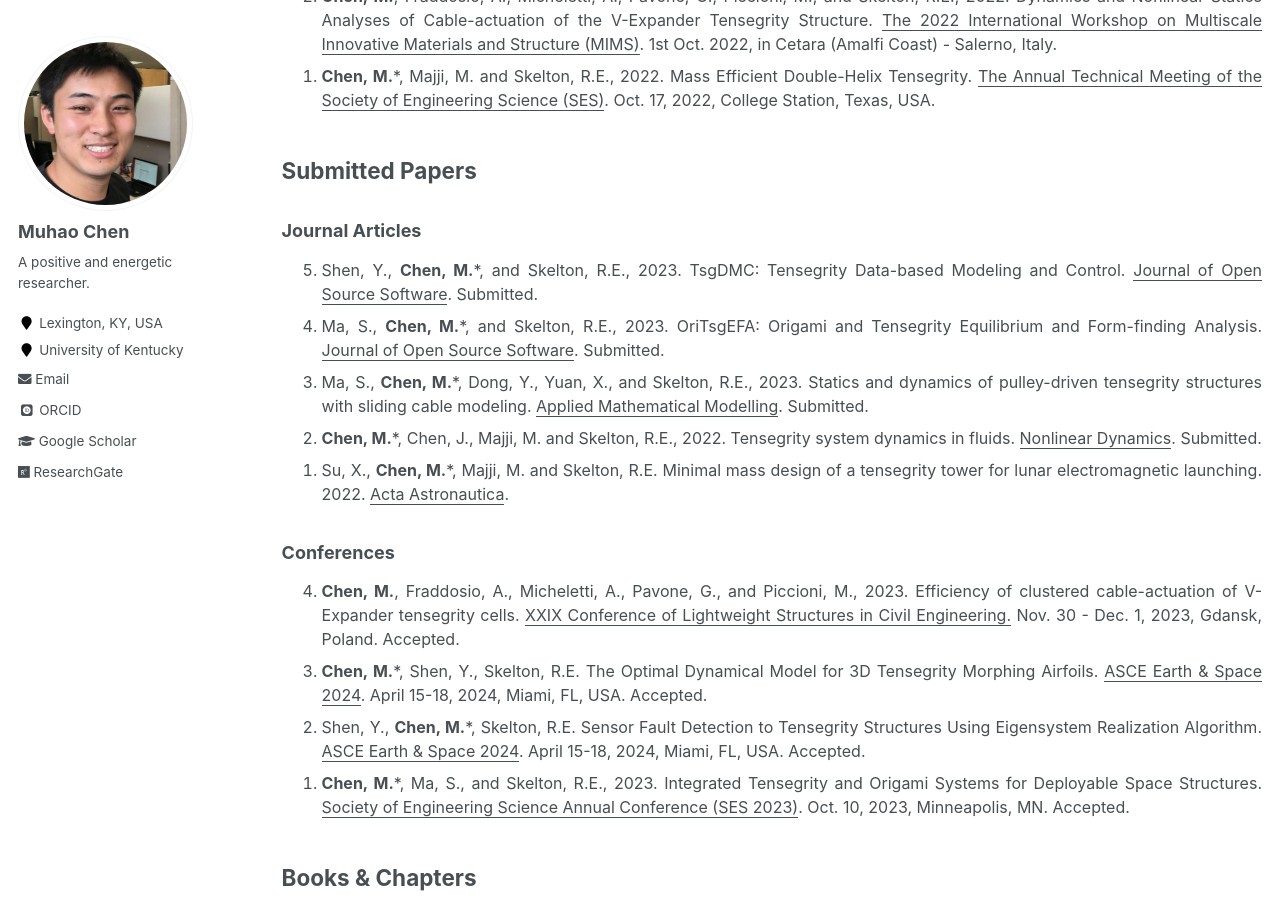
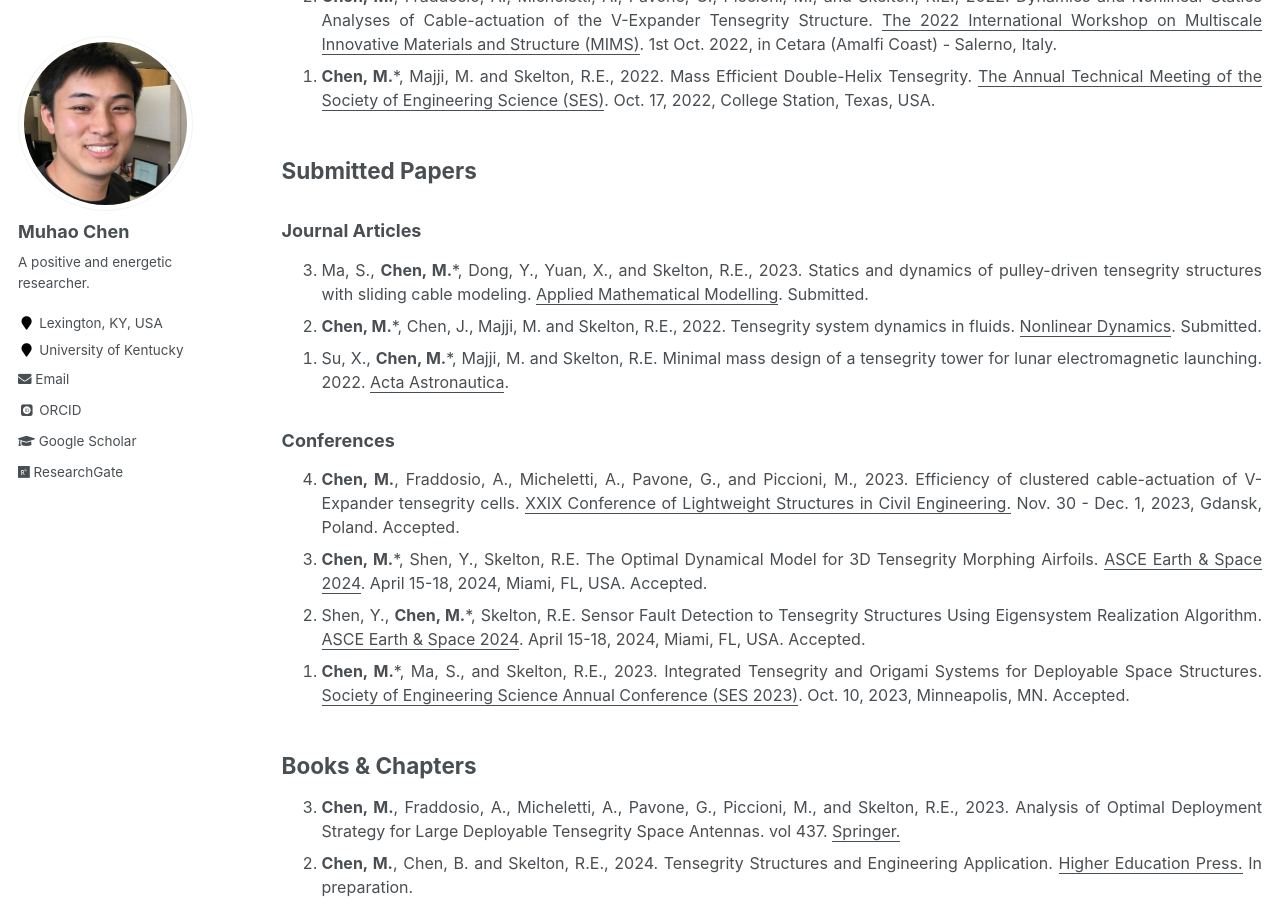
Before and after one commit to Muhao-Chen/muhao-chen.github.io, a Jekyll site: the page built from _pages/publication.md, in a window 1280 px wide and 900 px high, scrolled down 2754 px. Built offline with Jekyll 4.4.1, drawn with Linux system fonts in a browser that asks for light colours; some web fonts are replaced.

Commit message:
Update publication.md

```diff
--- a/_pages/publication.md
+++ b/_pages/publication.md
@@ -74,8 +74,8 @@ toc: true
 <!-- <li> Chen, Y., <strong>Chen, M</strong>, Xia, X.∗, Hermanson, J.C., Qi, F., 2023. Refinement reconstruction-based Monte Carlo methods for solving the breakage population balance equation. <u>Powder Technology</u>. </li> -->
 <!-- <li> <strong>Chen, M.</strong>*, Shen, Y., Majji, M. and Skelton, R.E. Integrated economic sensor/actuator selection and covariance control for tensegrity robots. 2023. <u>Automatica</u>. </li> -->
 <!-- <li>Bai, M., <strong>Chen, M</strong>*, and Skelton, R.E., 2023. Lightweight Design of Tensegrity Michell Truss subject to Cantilever Loads. <u>Computer Methods in Applied Mechanics and Engineering</u>. Submitted.<\li> -->
-<li>Shen, Y., <strong>Chen, M.</strong>*, and Skelton, R.E., 2023. TsgDMC: Tensegrity Data-based Modeling and Control. <u>Journal of Open Source Software</u>. Submitted.</li>
-<li>Ma, S., <strong>Chen, M.</strong>*, and Skelton, R.E., 2023. OriTsgEFA: Origami and Tensegrity Equilibrium and Form-finding Analysis. <u>Journal of Open Source Software</u>. Submitted.</li>
+<!-- <li>Shen, Y., <strong>Chen, M.</strong>*, and Skelton, R.E., 2023. TsgDMC: Tensegrity Data-based Modeling and Control. <u>Journal of Open Source Software</u>. Submitted.</li> -->
+<!-- <li>Ma, S., <strong>Chen, M.</strong>*, and Skelton, R.E., 2023. OriTsgEFA: Origami and Tensegrity Equilibrium and Form-finding Analysis. <u>Journal of Open Source Software</u>. Submitted.</li> -->
 <li>Ma, S., <strong>Chen, M.</strong>*, Dong, Y., Yuan, X., and Skelton, R.E., 2023. Statics and dynamics of pulley-driven tensegrity structures with sliding cable modeling. <u>Applied Mathematical Modelling</u>. Submitted.</li>
 <li><strong>Chen, M.</strong>*, Chen, J., Majji, M. and Skelton, R.E., 2022. Tensegrity system dynamics in fluids. <u>Nonlinear Dynamics</u>. Submitted.</li>
 <li>Su, X., <strong>Chen, M.</strong>*, Majji, M. and Skelton, R.E. Minimal mass design of a tensegrity tower for lunar electromagnetic launching. 2022. <u>Acta Astronautica</u>.</li>
```
